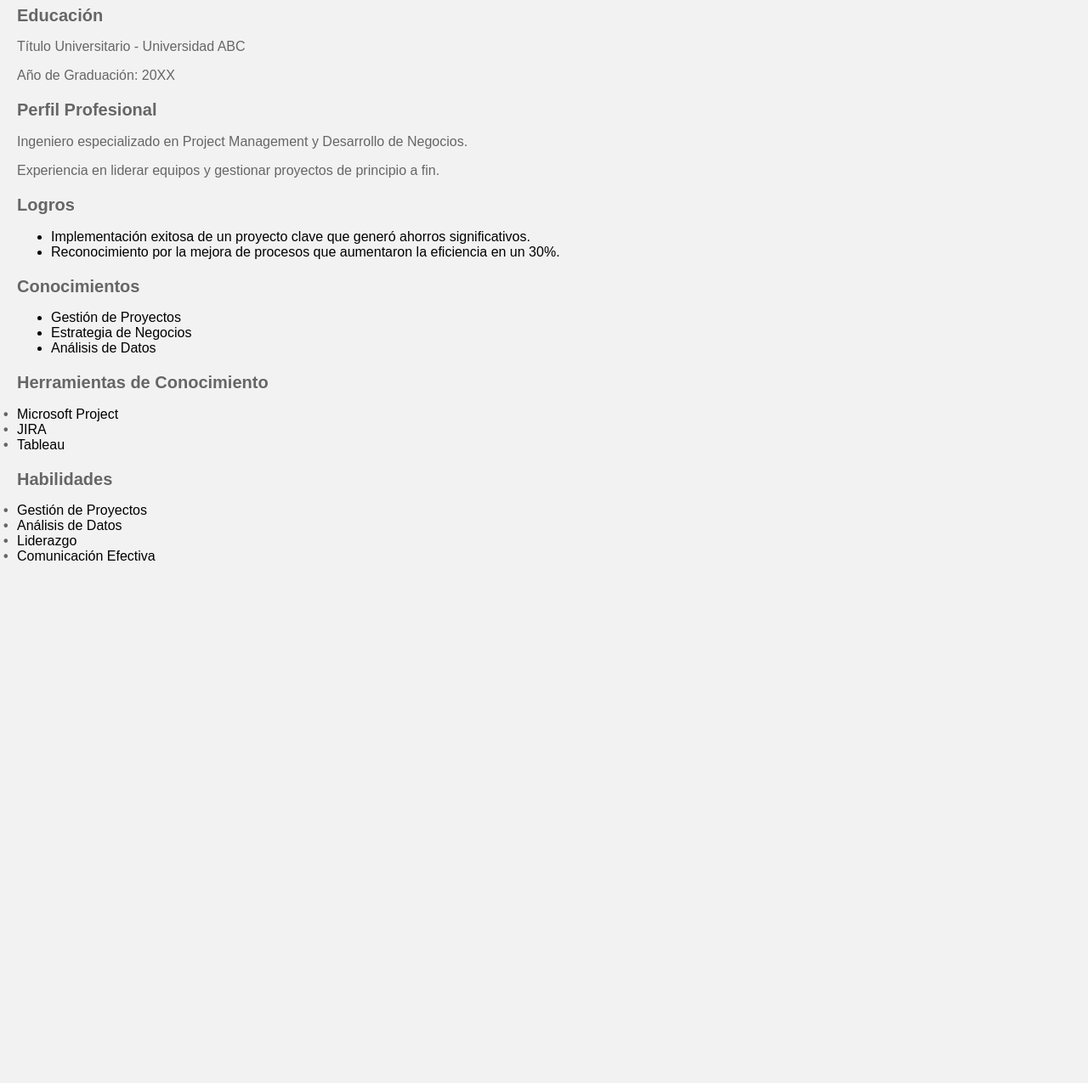
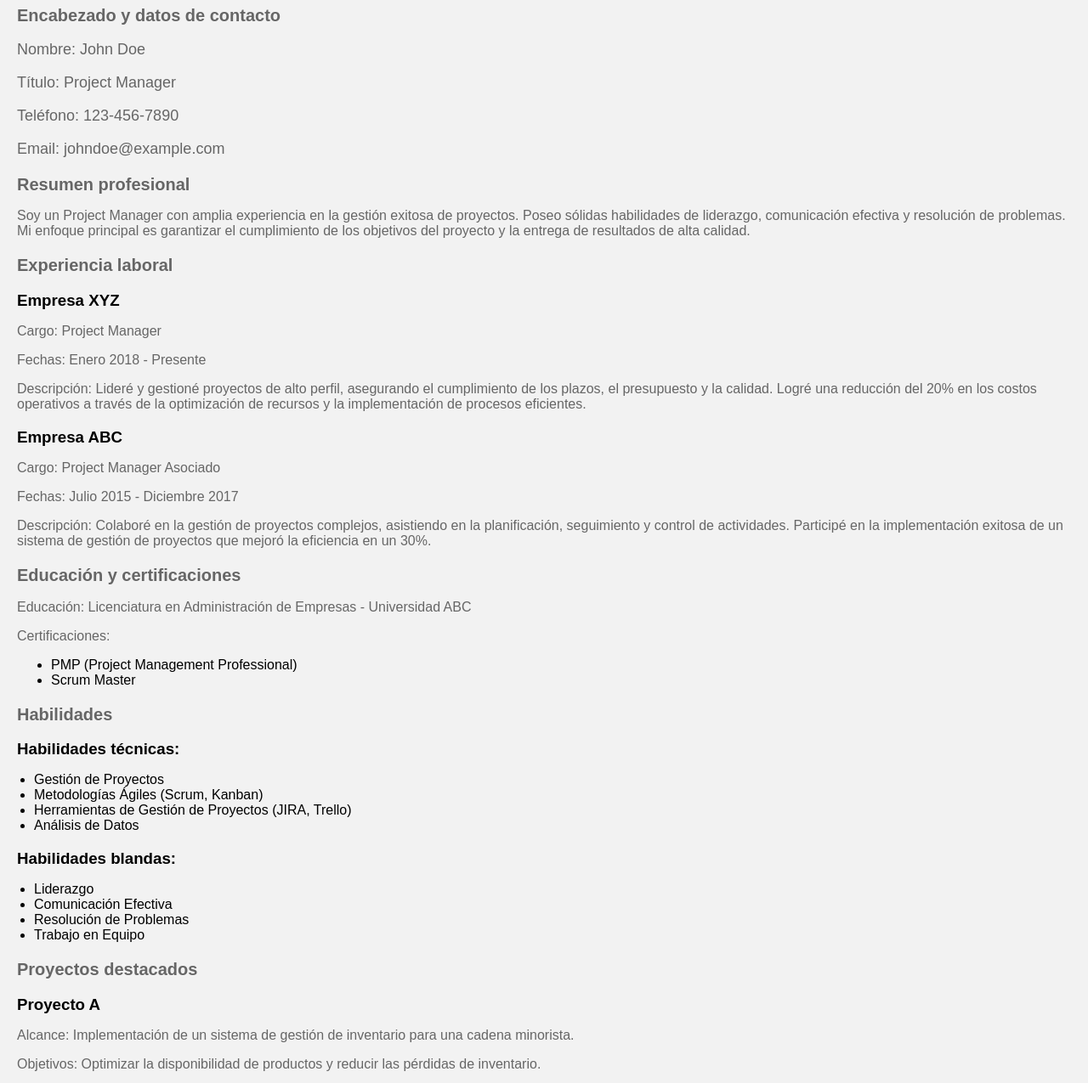
Before and after one commit to Chackmilo/Transformer, a plain HTML site: page CV.html in a window 1280 px wide. Shown: the part 111-1386 px from the top of the page at 85% size. Before the commit the page ends 815 px from the top, so only its background shows below. Drawn offline with Linux system fonts and the light colour scheme.

Commit message:
Prueba 1

```diff
--- a/CV.html
+++ b/CV.html
@@ -2,7 +2,7 @@ CV
 <!DOCTYPE html>
 <html>
 <head>
-  <title>Mi Perfil Profesional</title>
+  <title>Mi Perfil Profesional - Project Manager</title>
   <style>
     /* Estilos CSS */
     body {
@@ -37,82 +37,181 @@ CV
       margin-top: 10px;
     }
 
-    .skills-list {
-      list-style-type: none;
-      padding: 0;
+    .contact-info {
+      font-size: 18px;
+      margin-bottom: 10px;
     }
 
-    .skills-list li::before {
-      content: "\2022";
-      color: #666666;
-      font-weight: bold;
-      display: inline-block;
-      width: 1em;
-      margin-left: -1em;
+    .summary {
+      font-size: 16px;
+      margin-bottom: 20px;
+    }
+
+    .work-experience {
+      margin-bottom: 20px;
+    }
+
+    .work-experience h3 {
+      margin-bottom: 5px;
+    }
+
+    .work-experience p {
+      margin-bottom: 3px;
+    }
+
+    .projects {
+      margin-bottom: 20px;
+    }
+
+    .projects h3 {
+      margin-bottom: 5px;
+    }
+
+    .projects p {
+      margin-bottom: 3px;
+    }
+
+    .skills {
+      margin-bottom: 20px;
+    }
+
+    .skills h3 {
+      margin-bottom: 5px;
+    }
+
+    .skills ul {
+      padding-left: 20px;
+    }
+
+    .languages {
+      margin-bottom: 20px;
+    }
+
+    .languages h3 {
+      margin-bottom: 5px;
+    }
+
+    .references {
+      margin-bottom: 20px;
+    }
+
+    .references h3 {
+      margin-bottom: 5px;
+    }
+
+    .references p {
+      margin-bottom: 3px;
     }
   </style>
 </head>
 <body>
-  <h1>Mi Perfil Profesional</h1>
+  <h1>Mi Perfil Profesional - Project Manager</h1>
 
   <div class="section">
-    <h2 class="section-title">Educación</h2>
+    <h2 class="section-title">Encabezado y datos de contacto</h2>
     <div class="section-content">
-      <p>Título Universitario - Universidad ABC</p>
-      <p>Año de Graduación: 20XX</p>
+      <p class="contact-info">Nombre: John Doe</p>
+      <p class="contact-info">Título: Project Manager</p>
+      <p class="contact-info">Teléfono: 123-456-7890</p>
+      <p class="contact-info">Email: johndoe@example.com</p>
     </div>
   </div>
 
   <div class="section">
-    <h2 class="section-title">Perfil Profesional</h2>
+    <h2 class="section-title">Resumen profesional</h2>
     <div class="section-content">
-      <p>Ingeniero especializado en Project Management y Desarrollo de Negocios.</p>
-      <p>Experiencia en liderar equipos y gestionar proyectos de principio a fin.</p>
+      <p class="summary">Soy un Project Manager con amplia experiencia en la gestión exitosa de proyectos. Poseo sólidas habilidades de liderazgo, comunicación efectiva y resolución de problemas. Mi enfoque principal es garantizar el cumplimiento de los objetivos del proyecto y la entrega de resultados de alta calidad.</p>
     </div>
   </div>
 
   <div class="section">
-    <h2 class="section-title">Logros</h2>
-    <div class="section-content">
-      <ul>
-        <li>Implementación exitosa de un proyecto clave que generó ahorros significativos.</li>
-        <li>Reconocimiento por la mejora de procesos que aumentaron la eficiencia en un 30%.</li>
-      </ul>
+    <h2 class="section-title">Experiencia laboral</h2>
+    <div class="section-content work-experience">
+      <h3>Empresa XYZ</h3>
+      <p>Cargo: Project Manager</p>
+      <p>Fechas: Enero 2018 - Presente</p>
+      <p>Descripción: Lideré y gestioné proyectos de alto perfil, asegurando el cumplimiento de los plazos, el presupuesto y la calidad. Logré una reducción del 20% en los costos operativos a través de la optimización de recursos y la implementación de procesos eficientes.</p>
+
+      <h3>Empresa ABC</h3>
+      <p>Cargo: Project Manager Asociado</p>
+      <p>Fechas: Julio 2015 - Diciembre 2017</p>
+      <p>Descripción: Colaboré en la gestión de proyectos complejos, asistiendo en la planificación, seguimiento y control de actividades. Participé en la implementación exitosa de un sistema de gestión de proyectos que mejoró la eficiencia en un 30%.</p>
     </div>
   </div>
 
   <div class="section">
-    <h2 class="section-title">Conocimientos</h2>
+    <h2 class="section-title">Educación y certificaciones</h2>
     <div class="section-content">
+      <p>Educación: Licenciatura en Administración de Empresas - Universidad ABC</p>
+      <p>Certificaciones:</p>
       <ul>
-        <li>Gestión de Proyectos</li>
-        <li>Estrategia de Negocios</li>
-        <li>Análisis de Datos</li>
-      </ul>
-    </div>
-  </div>
-
-  <div class="section">
-    <h2 class="section-title">Herramientas de Conocimiento</h2>
-    <div class="section-content">
-      <ul class="skills-list">
-        <li>Microsoft Project</li>
-        <li>JIRA</li>
-        <li>Tableau</li>
+        <li>PMP (Project Management Professional)</li>
+        <li>Scrum Master</li>
       </ul>
     </div>
   </div>
 
   <div class="section">
     <h2 class="section-title">Habilidades</h2>
-    <div class="section-content">
-      <ul class="skills-list">
+    <div class="section-content skills">
+      <h3>Habilidades técnicas:</h3>
+      <ul>
         <li>Gestión de Proyectos</li>
+        <li>Metodologías Ágiles (Scrum, Kanban)</li>
+        <li>Herramientas de Gestión de Proyectos (JIRA, Trello)</li>
         <li>Análisis de Datos</li>
+      </ul>
+
+      <h3>Habilidades blandas:</h3>
+      <ul>
         <li>Liderazgo</li>
         <li>Comunicación Efectiva</li>
+        <li>Resolución de Problemas</li>
+        <li>Trabajo en Equipo</li>
       </ul>
     </div>
   </div>
+
+  <div class="section">
+    <h2 class="section-title">Proyectos destacados</h2>
+    <div class="section-content projects">
+      <h3>Proyecto A</h3>
+      <p>Alcance: Implementación de un sistema de gestión de inventario para una cadena minorista.</p>
+      <p>Objetivos: Optimizar la disponibilidad de productos y reducir las pérdidas de inventario.</p>
+      <p>Resultados: Aumento del 15% en las ventas y disminución del 25% en las pérdidas de inventario.</p>
+
+      <h3>Proyecto B</h3>
+      <p>Alcance: Desarrollo de un sitio web de comercio electrónico para una empresa de moda.</p>
+      <p>Objetivos: Mejorar la experiencia de compra en línea y aumentar las conversiones.</p>
+      <p>Resultados: Incremento del 40% en las ventas en línea y mejora del 20% en la tasa de conversión.</p>
+    </div>
+  </div>
+
+  <div class="section">
+    <h2 class="section-title">Idiomas y habilidades adicionales</h2>
+    <div class="section-content languages">
+      <h3>Idiomas:</h3>
+      <p>Español (Nativo), Inglés (Avanzado), Francés (Intermedio)</p>
+
+      <h3>Habilidades adicionales:</h3>
+      <p>Análisis de Datos, Gestión de Riesgos, Negociación</p>
+    </div>
+  </div>
+
+  <div class="section">
+    <h2 class="section-title">Referencias</h2>
+    <div class="section-content references">
+      <h3>Referencia 1</h3>
+      <p>Nombre: Jane Smith</p>
+      <p>Puesto: Gerente de Proyectos</p>
+      <p>Email: janesmith@example.com</p>
+
+      <h3>Referencia 2</h3>
+      <p>Nombre: John Johnson</p>
+      <p>Puesto: Director de Operaciones</p>
+      <p>Email: johnjohnson@example.com</p>
+    </div>
+  </div>
+
 </body>
 </html>
```
